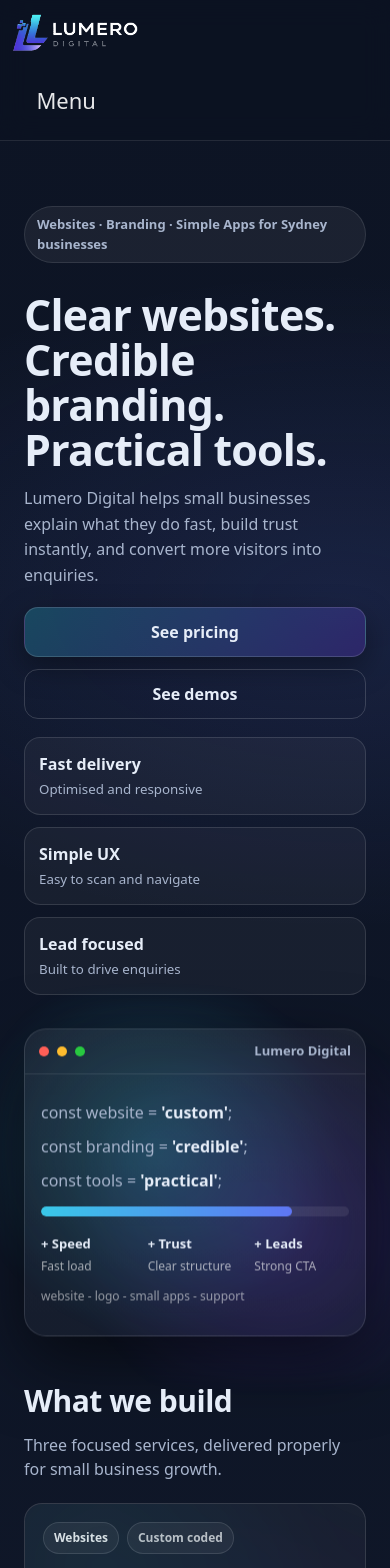
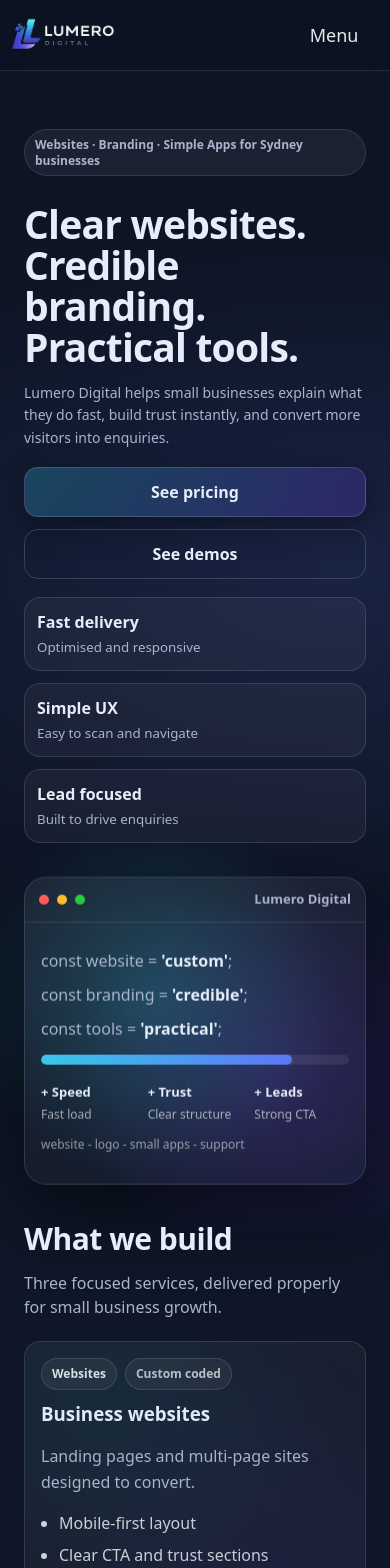
Before and after one commit to Tawha06/website-template, a React (Vite) app: page / in a window 390 px wide. Shown: the top 1568 px of the page. Built offline with nearby package versions, Linux system fonts and the light colour scheme.

Commit message:
Improve mobile layout

```diff
--- a/src/App.css
+++ b/src/App.css
@@ -945,13 +945,13 @@ textarea{min-height:120px; resize:vertical}
   .demo-cards{grid-template-columns:1fr}
   .cta{flex-direction:column}
   .cta .btn{width:100%}
-  .nav-inner{flex-direction:column; align-items:flex-start}
+  .nav-inner{flex-direction:row; align-items:center}
 }
 
 @media (max-width: 640px){
   .nav{padding:12px 0}
-  .hero{padding:34px 14px 8px; min-height:auto}
-  .section{padding:42px 14px}
+  .hero{padding:28px 14px 6px; min-height:auto}
+  .section{padding:34px 14px}
   .section-head h2{font-size:30px}
   .card3d{width:100%}
   .device-screen{height:420px}
@@ -967,4 +967,16 @@ textarea{min-height:120px; resize:vertical}
   .contact > div{padding:16px}
   .legal{padding:10px}
   .legal-card{max-height:88vh}
+  .brand-logo{height:36px}
+  .menu{font-size:18px}
+  .pill{font-size:12px; line-height:1.3; padding:7px 10px}
+  h1{font-size:clamp(2rem, 10vw, 2.7rem)}
+  .sub{font-size:14px}
+  .badge-pill{padding:12px}
+  .card, .price-card, .shot{padding:16px; border-radius:16px}
+  .price-card .price{font-size:28px}
+  .shot .media{height:190px}
+  .contact h2{font-size:28px}
+  .contact p{font-size:14px}
+  .trust-item{font-size:14px}
 }
```
